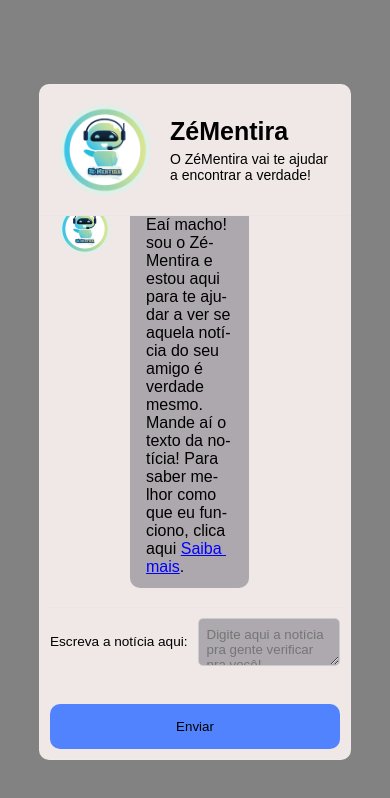
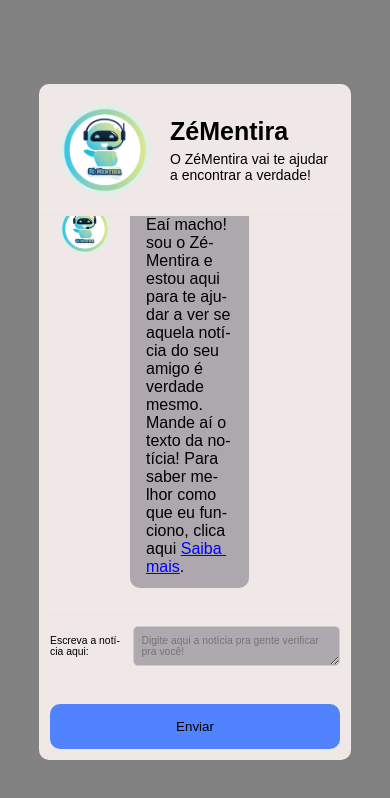
Before and after one commit to JoseVitorNobreUFC/ChatFront, a React (Vite) app: page / in a window 390 px wide. Shown: the top 798 px of the page. Built offline with nearby package versions, Linux system fonts and the light colour scheme.

Commit message:
ajustei mais uma vez o bottom

```diff
--- a/src/components/chat/Chat.css
+++ b/src/components/chat/Chat.css
@@ -213,13 +213,19 @@
       width: 100%;
     }
 
+    .form-container .chatInput {
+      width: 100%;
+      font-size: .65rem;
+    }
+
     .form-group {
       display: flex;
       gap: 5px;
     }
 
     .form-container label {
-      font-size: 0.85rem;
+      font-size: .65rem;
+      width: 25%;
     }
 
     .form-container .sendButton {
@@ -227,6 +233,4 @@
       text-align: center;
     }
   }
-
-
 }
```
